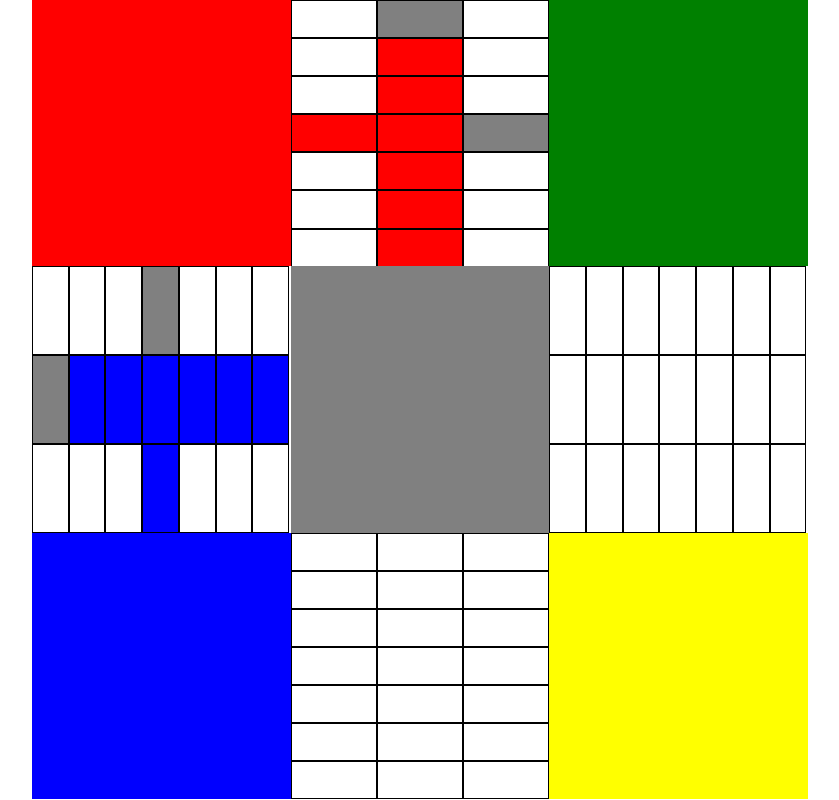
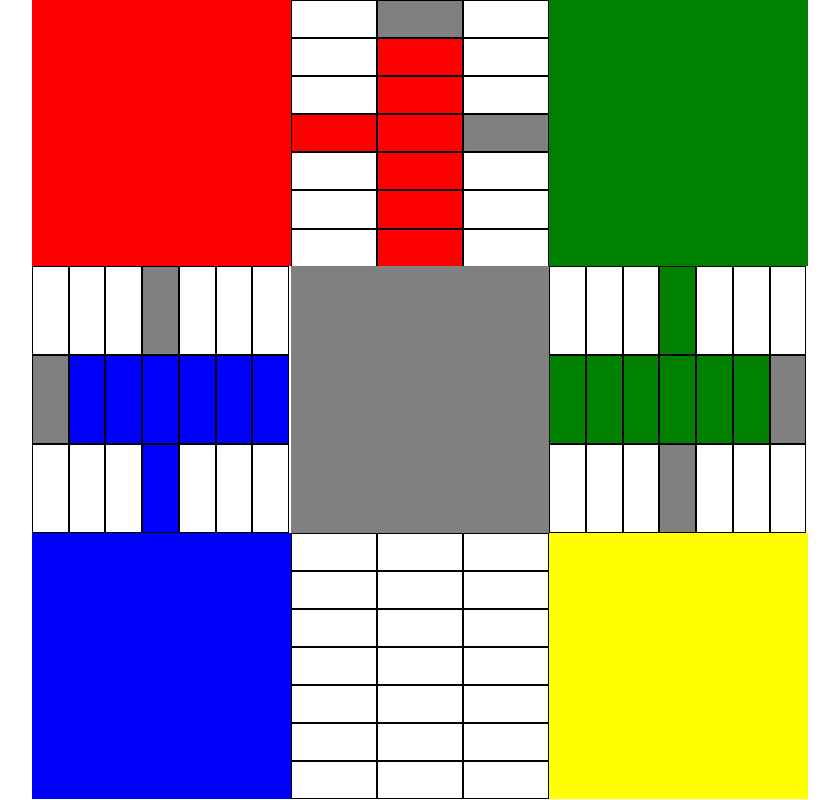
Before and after one commit to tomasrobino/u1-a2-responsive, a plain HTML site: page index.html in a window 1280 px wide. Shown: the whole page, without its empty margins (220-1059 px from the left). Drawn offline with nearby package versions, Linux system fonts and the light colour scheme.

Commit message:
casilleros este

```diff
--- a/index.html
+++ b/index.html
@@ -86,25 +86,25 @@
                 <div class="casilleroOb"></div>
                 <div class="casilleroOb"></div>
                 <div class="casilleroOb"></div>
-                <div class="casilleroOb"></div>
+                <div class="casilleroOb verdec"></div>
                 <div class="casilleroOb"></div>
                 <div class="casilleroOb"></div>
                 <div class="casilleroOb"></div>
             </div>
             <div class="oblongo row g-0">
-                <div class="casilleroOb"></div>
-                <div class="casilleroOb"></div>
-                <div class="casilleroOb"></div>
-                <div class="casilleroOb"></div>
-                <div class="casilleroOb"></div>
-                <div class="casilleroOb"></div>
-                <div class="casilleroOb"></div>
+                <div class="casilleroOb verdec"></div>
+                <div class="casilleroOb verdec"></div>
+                <div class="casilleroOb verdec"></div>
+                <div class="casilleroOb verdec"></div>
+                <div class="casilleroOb verdec"></div>
+                <div class="casilleroOb verdec"></div>
+                <div class="casilleroOb grisc"></div>
             </div>
             <div class="oblongo row g-0">
                 <div class="casilleroOb"></div>
                 <div class="casilleroOb"></div>
                 <div class="casilleroOb"></div>
-                <div class="casilleroOb"></div>
+                <div class="casilleroOb grisc"></div>
                 <div class="casilleroOb"></div>
                 <div class="casilleroOb"></div>
                 <div class="casilleroOb"></div>
```
